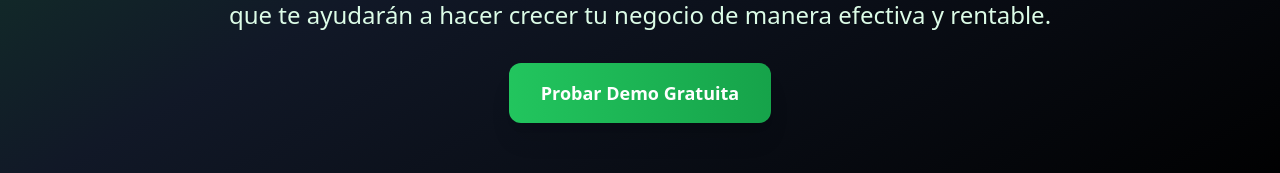
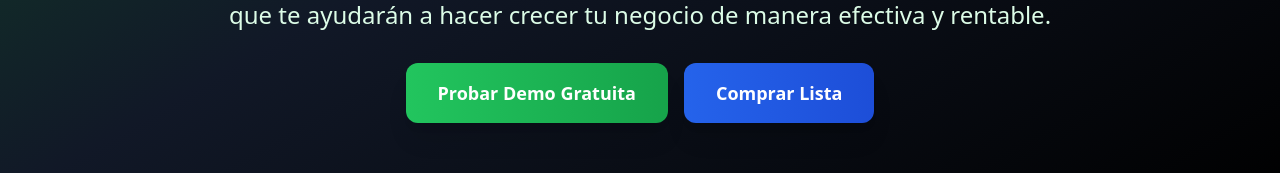
Before and after one commit to Yumeagencia/coemparlanding, a React (Vite) app: page / in a window 1280 px wide. Both pictures are taken after a click on the button "Lista de Proveedores". Shown: the part 545-718 px from the top of the page. Built offline with nearby package versions, Linux system fonts and the light colour scheme.

Commit message:
Updated GuiaLandingPage.tsx

```diff
--- a/src/components/GuiaLandingPage.tsx
+++ b/src/components/GuiaLandingPage.tsx
@@ -633,12 +633,6 @@ const GuiaLandingPage: React.FC<GuiaLandingPageProps> = ({ onBack, onProveedores
                 Probar Demo Gratuita
               </button>
               <button
-                onClick={() => scrollToSection('pricing-section')}
-                className="bg-gradient-to-r from-green-600 to-green-700 hover:from-green-700 hover:to-green-800 text-white px-8 py-4 rounded-xl text-lg font-semibold shadow-xl hover:shadow-2xl transform hover:scale-105 transition-all duration-300"
-              >
-                Comprar Lista
-              </button>
-              <button
                 onClick={onLoginClick}
                 className="bg-gradient-to-r from-yellow-400 to-yellow-500 hover:from-yellow-500 hover:to-yellow-600 text-black px-8 py-4 rounded-xl text-lg font-semibold shadow-xl hover:shadow-2xl transform hover:scale-105 transition-all duration-300"
               >
--- a/src/components/ProveedoresLandingPage.tsx
+++ b/src/components/ProveedoresLandingPage.tsx
@@ -177,7 +177,7 @@ const ProveedoresLandingPage: React.FC<ProveedoresLandingPageProps> = ({ onBack,
               Accede a una red completa de proveedores confiables y aliados comerciales que te ayudarán a hacer crecer tu negocio de manera efectiva y rentable.
             </p>
 
-            <div className="mt-6 flex justify-center">
+            <div className="mt-6 flex flex-wrap justify-center gap-4">
               <a
                 href="https://docs.google.com/spreadsheets/d/1MoIyAhLzWRq9SDjN84cMYB0nq2O6yYh-pQHzltKpyYw/edit?usp=sharing"
                 target="_blank"
@@ -186,6 +186,12 @@ const ProveedoresLandingPage: React.FC<ProveedoresLandingPageProps> = ({ onBack,
               >
                 Probar Demo Gratuita
               </a>
+              <button
+                onClick={() => scrollToSection('pricing-section')}
+                className="bg-gradient-to-r from-blue-600 to-blue-700 hover:from-blue-700 hover:to-blue-800 text-white px-8 py-4 rounded-xl text-lg font-semibold shadow-xl hover:shadow-2xl transform hover:scale-105 transition-all duration-300"
+              >
+                Comprar Lista
+              </button>
             </div>
           </div>
         </div>
```
